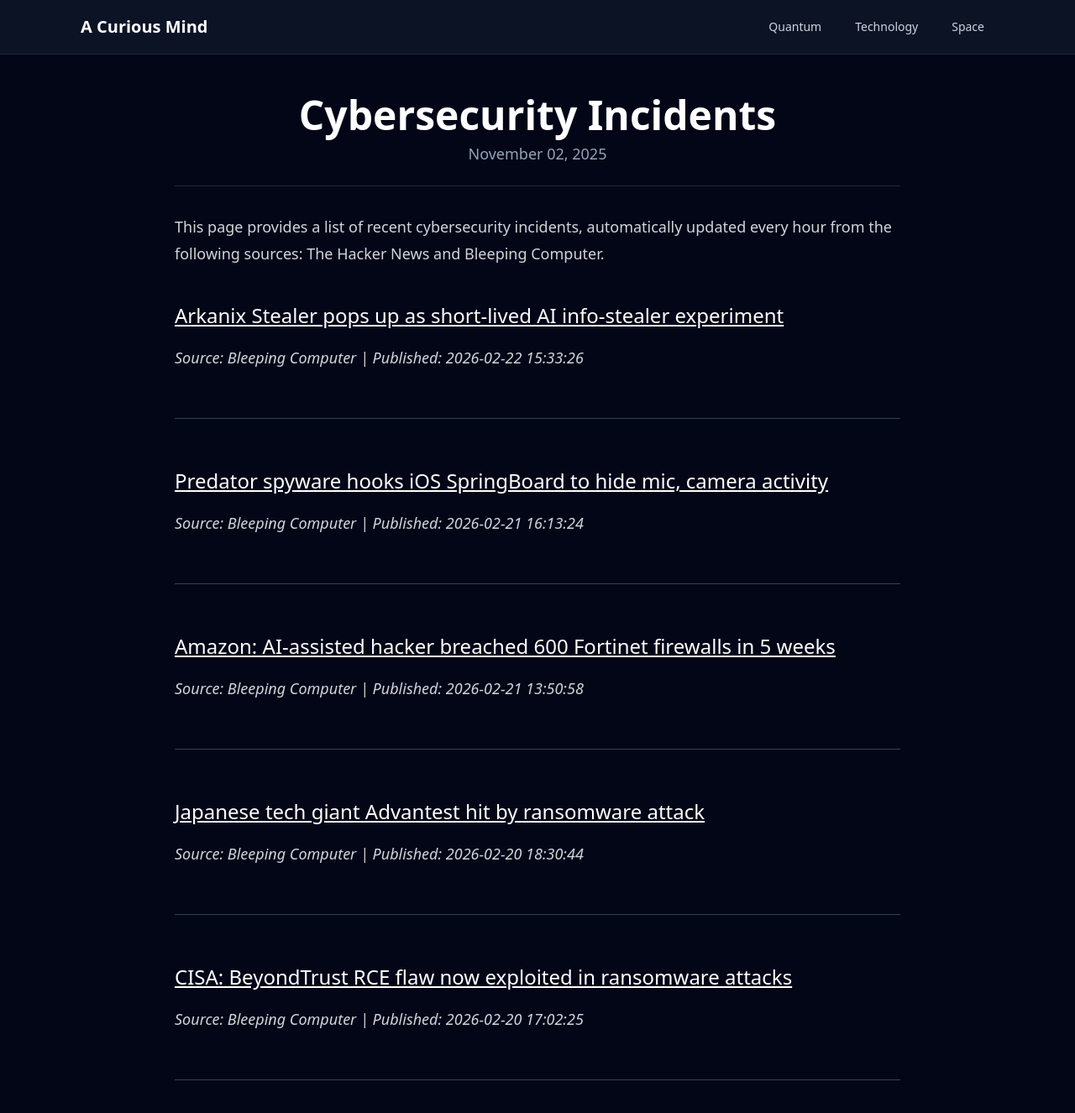
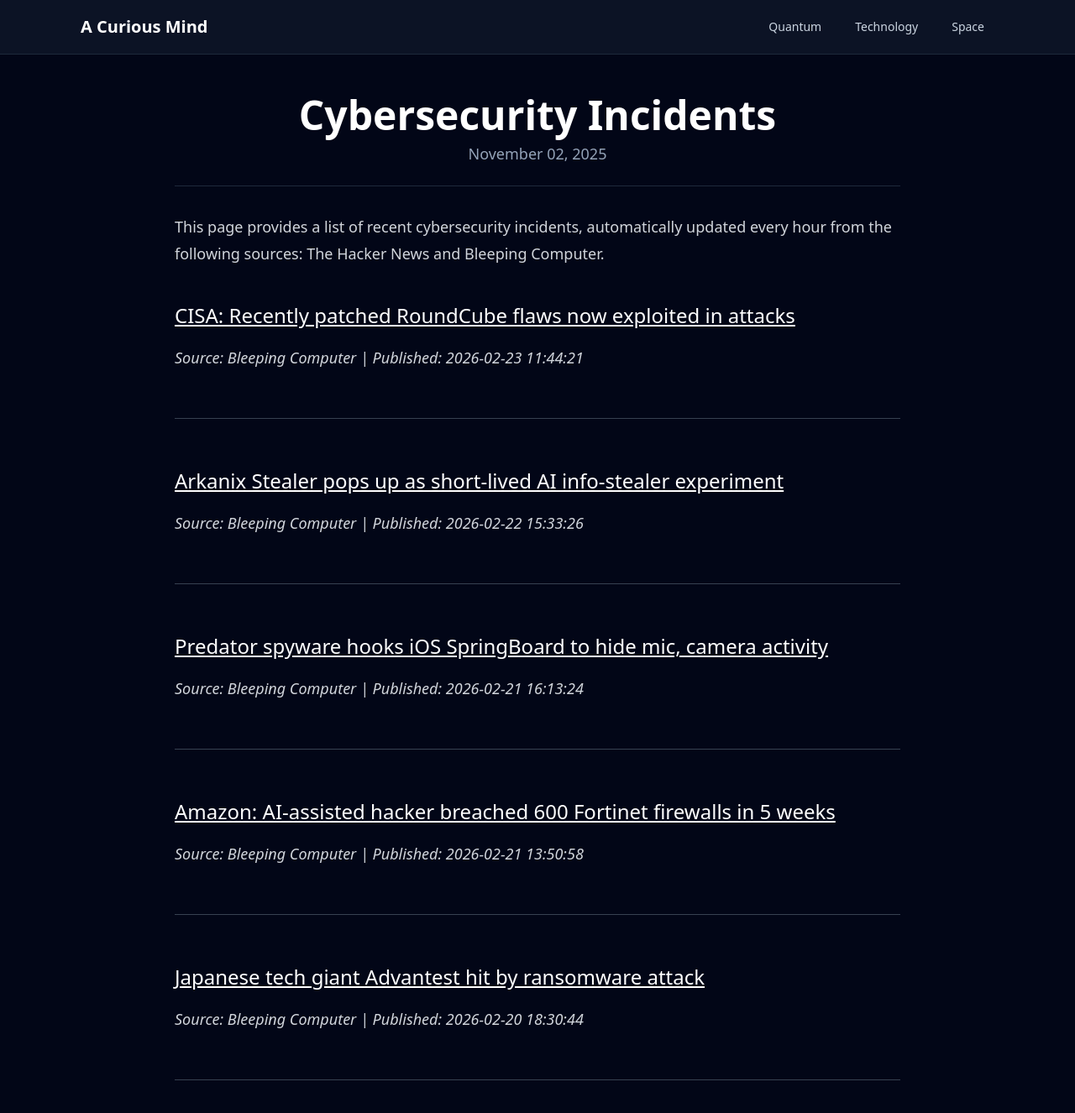
Before and after one commit to onehl7/onehl7.github.io, a Jekyll site: the page built from _posts/2025-11-02-cybersecurity-incidents.md, in a window 1280 px wide and 1400 px high. Shown: the top 1326 px of the window at 84% size. Built offline with Jekyll 4.4.1, drawn with Linux system fonts in a browser that asks for light colours; nearby versions of some CDN libraries.

Commit message:
Update news data

```diff
--- a/_data/news.json
+++ b/_data/news.json
@@ -1,4 +1,10 @@
 [
+  {
+    "source": "Bleeping Computer",
+    "title": "CISA: Recently patched RoundCube flaws now exploited in attacks",
+    "link": "https://www.bleepingcomputer.com/news/security/cisa-recently-patched-roundcube-flaws-now-exploited-in-attacks/",
+    "published": "2026-02-23 11:44:21"
+  },
   {
     "source": "Bleeping Computer",
     "title": "Arkanix Stealer pops up as short-lived AI info-stealer experiment",
@@ -22,11 +28,5 @@
     "title": "Japanese tech giant Advantest hit by ransomware attack",
     "link": "https://www.bleepingcomputer.com/news/security/japanese-tech-giant-advantest-hit-by-ransomware-attack/",
     "published": "2026-02-20 18:30:44"
-  },
-  {
-    "source": "Bleeping Computer",
-    "title": "CISA: BeyondTrust RCE flaw now exploited in ransomware attacks",
-    "link": "https://www.bleepingcomputer.com/news/security/cisa-beyondtrust-rce-flaw-now-exploited-in-ransomware-attacks/",
-    "published": "2026-02-20 17:02:25"
   }
 ]
```
